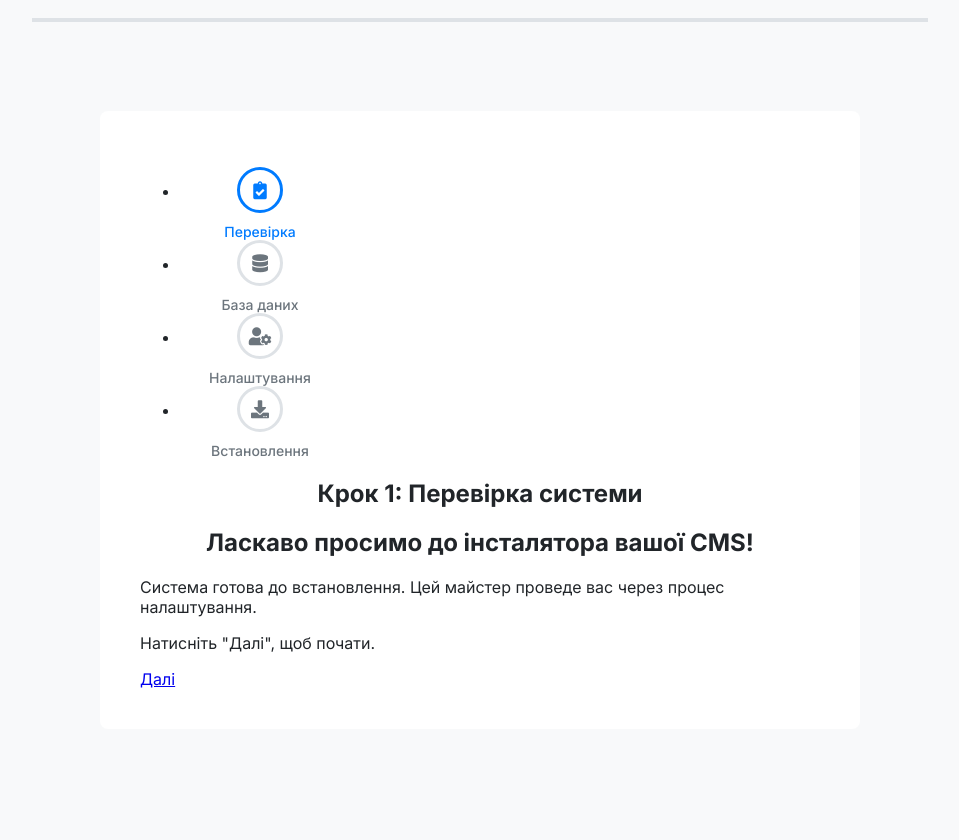
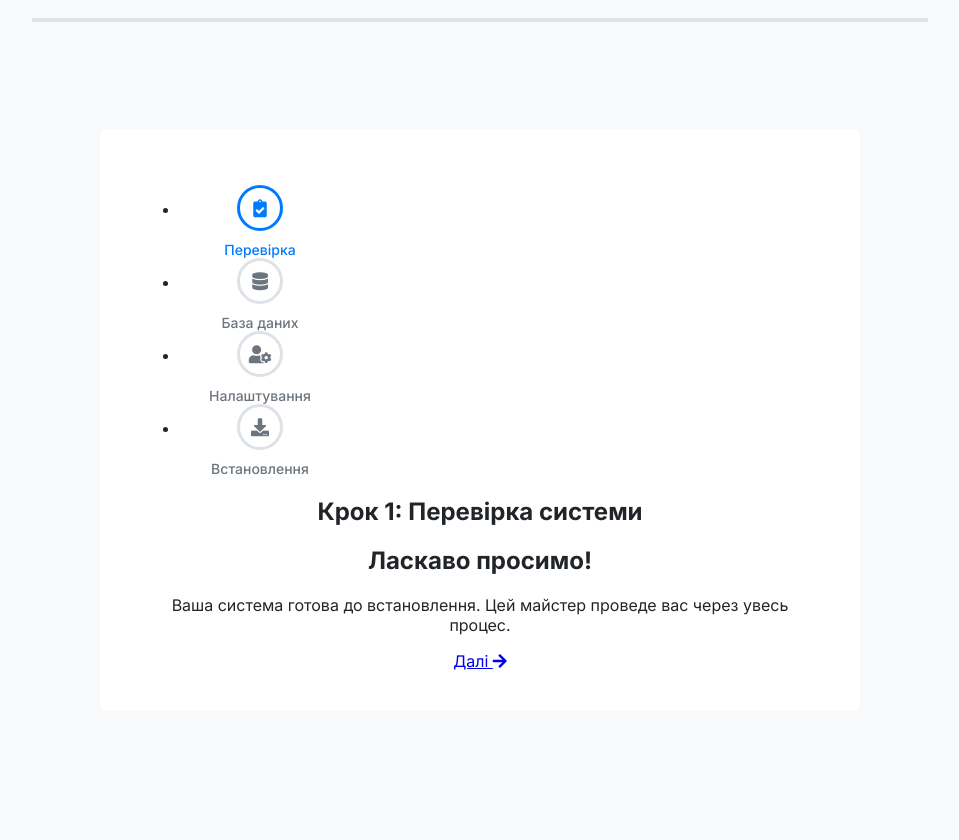
Before and after one commit to Ezdrael/PixelShop, a PHP site: page / in a window 1280 px wide. Shown: the whole page, without its empty margins (160-1119 px from the left). Run offline with PHP 8.4, Linux system fonts and the light colour scheme.

Commit message:
Update step-1.php
Додані іконки Font Awesome

```diff
--- a/install/step-1.php
+++ b/install/step-1.php
@@ -26,10 +26,11 @@ if (!empty($errors)) {
     echo '</ul><p>Будь ласка, виправте ці проблеми перед продовженням встановлення.</p>';
     echo '</div>';
 } else {
-    echo '<h2>Ласкаво просимо до інсталятора вашої CMS!</h2>';
-    echo '<p>Система готова до встановлення. Цей майстер проведе вас через процес налаштування.</p>';
-    echo '<p>Натисніть "Далі", щоб почати.</p>';
-    echo '<a href="index.php?step=2" class="button">Далі</a>';
+    echo '<div style="text-align:center;">';
+    echo '<h2>Ласкаво просимо!</h2>';
+    echo '<p>Ваша система готова до встановлення. Цей майстер проведе вас через увесь процес.</p>';
+    echo '<a href="index.php?step=2" class="button">Далі <i class="fas fa-arrow-right"></i></a>';
+    echo '</div>';
 }
 
 render_footer();
```
